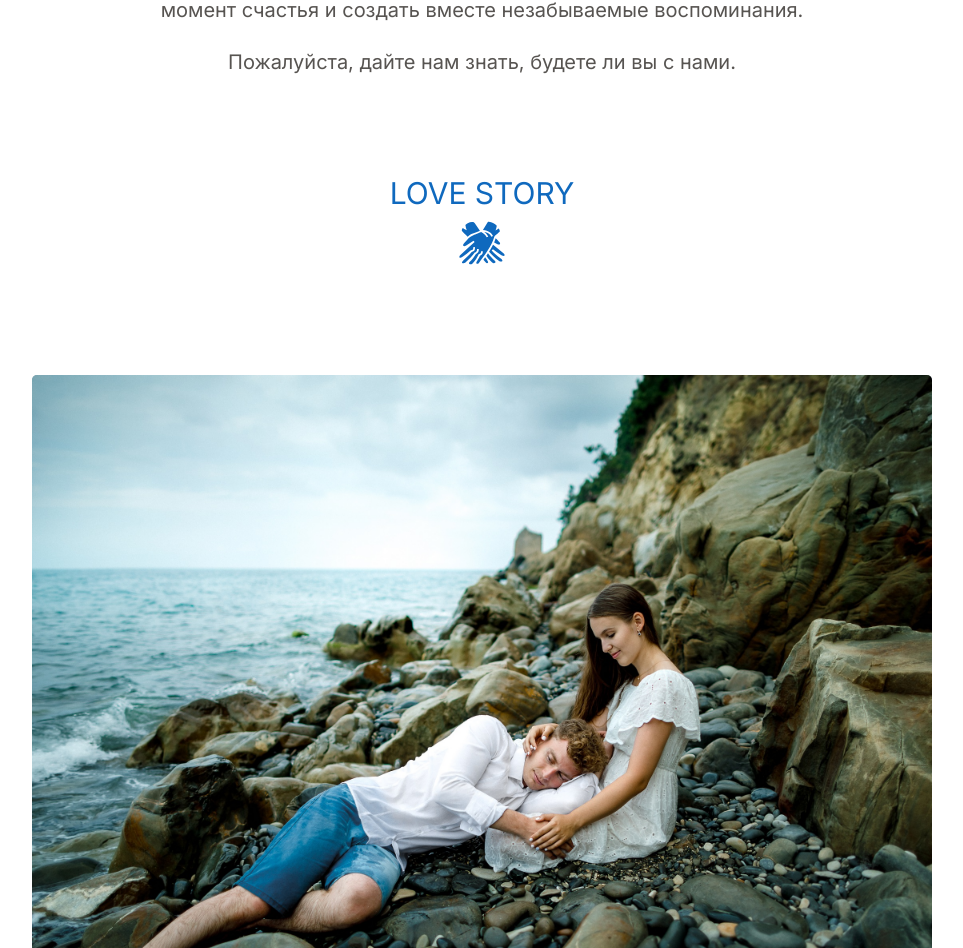
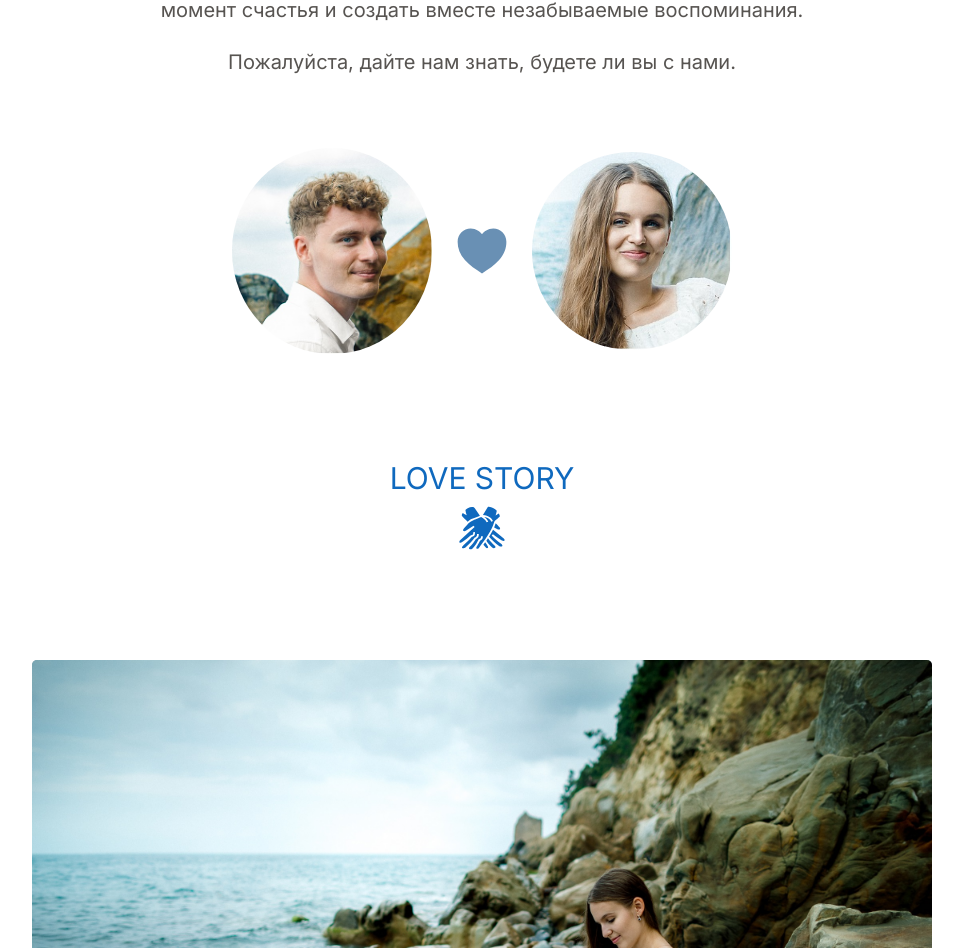
Before and after one commit to dicreate/wedding_invitation, a React (Vite) app: page / in a window 1280 px wide. Shown: the part 1231-2179 px from the top of the page, without its empty margins (158-1121 px from the left). Built offline with nearby package versions, Linux system fonts and the light colour scheme.

Commit message:
feat: add photos on invitation

```diff
--- a/src/App.tsx
+++ b/src/App.tsx
@@ -3,6 +3,7 @@ import style from "./app.module.scss"
 import { DiDigitalOcean } from "react-icons/di";
 
 import { GiLovers, GiGloves } from "react-icons/gi";
+import { IoHeartSharp } from "react-icons/io5";
 import { PiChurch } from "react-icons/pi";
 import { FaUtensils } from "react-icons/fa";
 import { GrSchedules } from "react-icons/gr";
@@ -36,6 +37,18 @@ function App() {
             <p>Мы с невероятной радостью приглашаем вас разделить с нами наше счастье в этот замечательный день — день нашей свадьбы!</p>
             <p>Ваше присутствие для нас чрезвычайно важно. Будем рады разделить с вами этот момент счастья и создать вместе незабываемые воспоминания.</p>
             <p>Пожалуйста, дайте нам знать, будете ли вы с нами.</p>
+            <div className={style.invitationPhotos}>
+              <div>
+                <img src="./me.jpg" alt="me" />
+              </div>
+              <div>
+                <IoHeartSharp className={style.invitationPhotosIcon} />
+              </div>
+              <div>
+                <img src="./she.jpg" alt="she" />
+              </div>
+            </div>
+
           </div>
         </div>
       </section>
--- a/src/app.module.scss
+++ b/src/app.module.scss
@@ -38,6 +38,35 @@
    gap: 20px;
    max-width: 840px;
    color: rgba(45, 41, 38, 0.8);
+
+   &Photos {
+      margin-top: 50px;
+      display: flex;
+      justify-content: center;
+      align-items: center;
+      gap: 20px;
+
+      div {
+         max-width: 200px;
+         width: 100%;
+         height: auto;
+      }
+
+      div:nth-child(2) {
+         max-width: 60px;
+      }
+
+      div img {
+         width: 100%;
+         border-radius: 50%;
+      }
+
+      &Icon {
+         width: 100%;
+         height: auto;
+         color: rgb(105, 144, 180);
+      }
+   }
 }
 
 .section {
```
Also changed, not shown: public/me.jpg (added), public/she.jpg (added).
